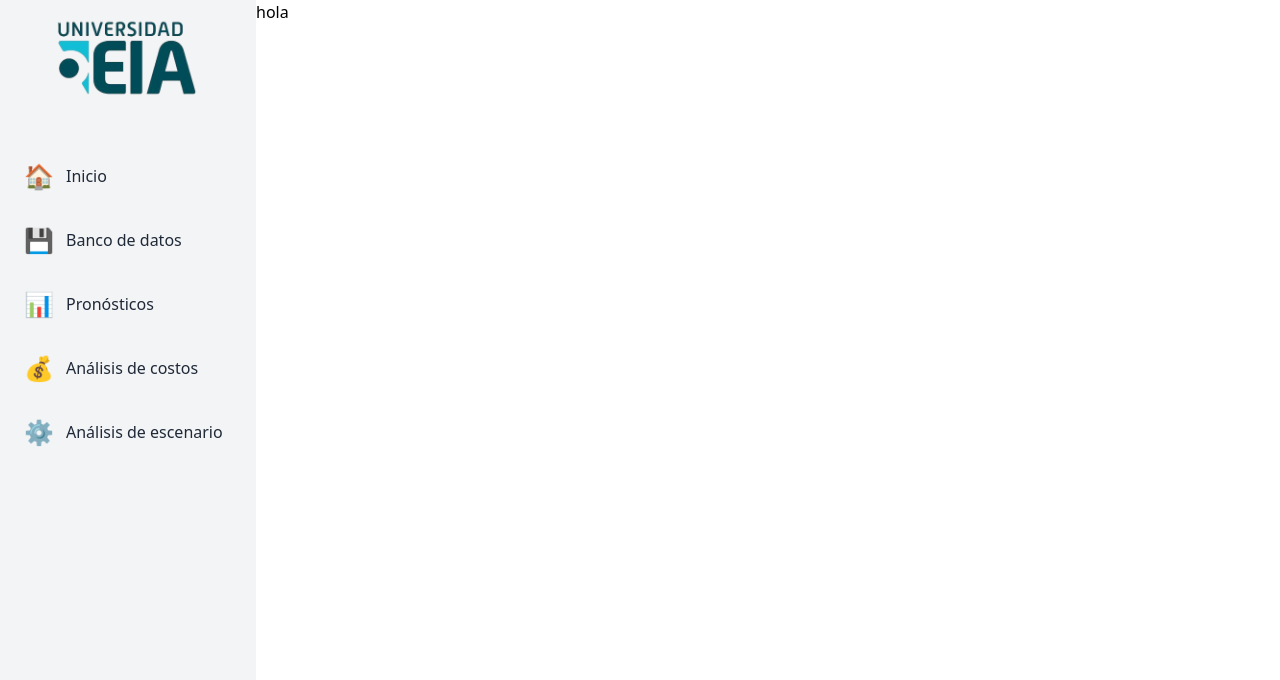
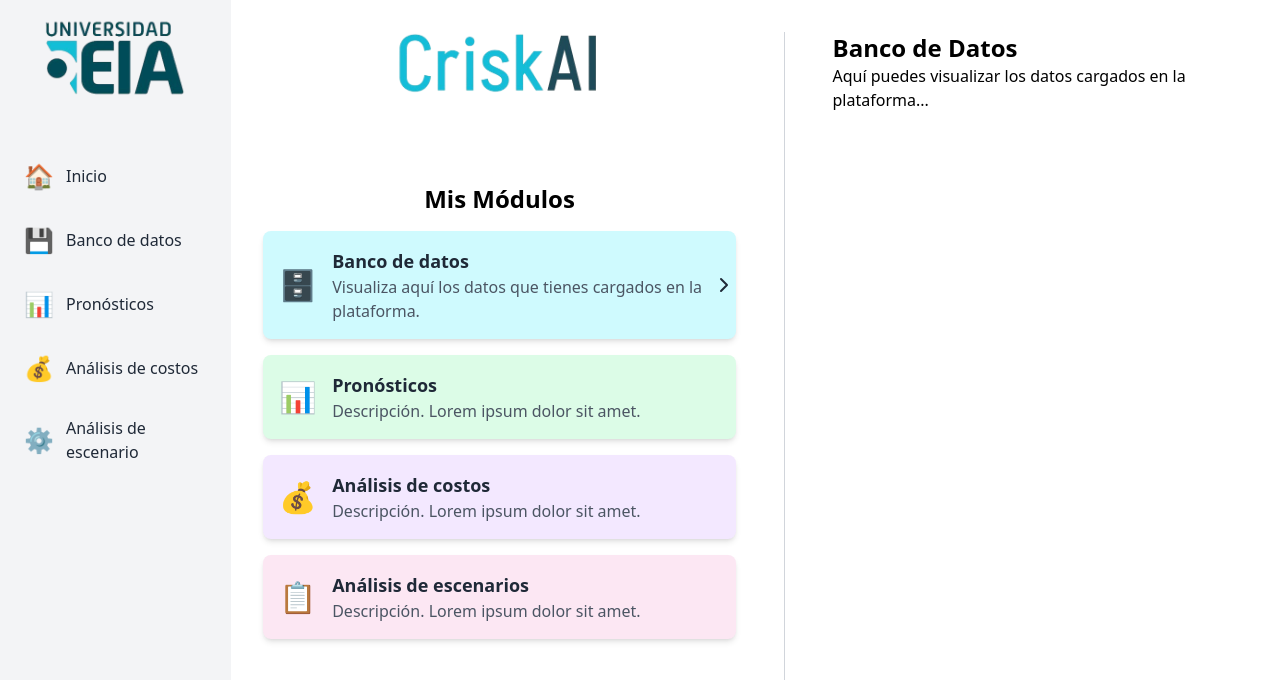
Before and after one commit to Dduquejh/Nutresa-Project, a React (Vite) app: page /datos in a window 1280 px wide. Shown: the top 680 px of the page. Built offline with nearby package versions, Linux system fonts and the light colour scheme.

Commit message:
Se agrego la logica de la pagina de inicio, y su redireccion hacia las demas paginas

```diff
--- a/src/App.tsx
+++ b/src/App.tsx
@@ -2,7 +2,7 @@
 import { Sidebar } from './components/Sidebar';
 import { ErrorComponent } from './components/ErrorComponent';
 import { Inicio } from './components/pages/Inicio';
-import { Datos } from './components/pages/datos';
+import { Datos } from './components/pages/Datos';
 
 function App() {
   return (
--- /dev/null
+++ b/src/components/ModuleLayout.tsx
@@ -0,0 +1,48 @@
+import React from 'react';
+import { modules } from '../components/pages/Inicio';
+import { useNavigate, useLocation } from 'react-router-dom';
+
+export const ModuleLayout: React.FC<{ children: React.ReactNode }> = ({ children }) => {
+    const navigate = useNavigate();
+    const location = useLocation();
+
+    return (
+        <div className="flex h-screen">
+            {/* Sección Izquierda: Módulos */}
+            <div className="w-3/4 p-8 bg-white flex flex-col justify-start">
+                {/* Imagen Logo encima de Mis Módulos */}
+                <img src="src/Images/Logo2.png" className="w-60 mb-4 mx-auto" style={{ marginTop: '-21px' }} />
+                <h2 className="text-2xl font-bold mb-4 text-center my-12">Mis Módulos</h2>
+                <div className="relative">
+                    {modules.map((module, index) => (
+                        <div
+                            key={index}
+                            className={`p-4 mb-4 rounded-lg shadow-md cursor-pointer ${module.bgColor} relative flex items-center`}
+                            onClick={() => navigate(module.url)}
+                        >
+                            <div className="text-3xl mr-4">{module.icon}</div>
+                            <div className="flex-1">
+                                <h2 className="text-lg font-semibold text-gray-800">{module.title}</h2>
+                                <p className="text-gray-600">{module.description}</p>
+                            </div>
+                            {/* Flecha fuera del módulo */}
+                            {location.pathname === module.url && (
+                                <div className="absolute right-0 top-1/2 transform -translate-y-1/2 flex items-center">
+                                    <svg className="w-6 h-6 text-gray-800" viewBox="0 0 24 24" fill="none" stroke="currentColor" strokeWidth="2" strokeLinecap="round" strokeLinejoin="round">
+                                        <path d="M9 18l6-6-6-6" />
+                                    </svg>
+                                </div>
+                            )}
+                        </div>
+                    ))}
+                </div>
+            </div>
+
+            {/* Línea de separación */}
+            <div className="w-px bg-gray-300 mx-4" style={{ height: 'calc(100vh - 64px)', position: 'relative', top: '32px' }}></div>
+
+            {/* Sección Derecha: Contenido dinámico */}
+            <div className="w-2/3 p-8">{children}</div>
+        </div>
+    );
+};
--- a/src/components/pages/Datos.tsx
+++ b/src/components/pages/Datos.tsx
@@ -1,19 +1,12 @@
-import { Inicio } from "./Inicio"
+import React from 'react';
+import { ModuleLayout } from '../ModuleLayout';
 
-const datos = [
-    {
-
-    },
-    {
-
-    },
-    {
-
-    }
-];
-
-export const Datos = () => {
-   return (
-        <h1 className="text-align-center">hola</h1>
-   );
-}
+export const Datos: React.FC = () => {
+    return (
+        <ModuleLayout>
+            <h1 className="text-2xl font-bold">Banco de Datos</h1>
+            <p>Aquí puedes visualizar los datos cargados en la plataforma...</p>
+            {/* Aquí puedes añadir más contenido específico para esta página */}
+        </ModuleLayout>
+    );
+};
--- a/src/components/pages/Inicio.tsx
+++ b/src/components/pages/Inicio.tsx
@@ -1,38 +1,54 @@
-const modules = [
+import { useNavigate } from 'react-router-dom';
+
+interface Module {
+    title: string;
+    description: string;
+    bgColor: string;
+    icon: string;
+    url: string;
+}
+
+export const modules: Module[] = [
     {
         title: 'Banco de datos',
         description: 'Visualiza aquí los datos que tienes cargados en la plataforma.',
         bgColor: 'bg-cyan-100',
         icon: '🗄️',
-        url: '/datos',
+        url: '/datos'
     },
     {
         title: 'Pronósticos',
         description: 'Descripción. Lorem ipsum dolor sit amet.',
         bgColor: 'bg-green-100',
         icon: '📊',
-        url: '/pronosticos',
+        url: '/pronosticos'
     },
     {
         title: 'Análisis de costos',
         description: 'Descripción. Lorem ipsum dolor sit amet.',
         bgColor: 'bg-purple-100',
         icon: '💰',
-        url: '/costos',
+        url: '/costos'
     },
     {
         title: 'Análisis de escenarios',
         description: 'Descripción. Lorem ipsum dolor sit amet.',
         bgColor: 'bg-pink-100',
         icon: '📋',
-        url: '/escenarios',
+        url: '/escenarios'
     },
 ];
 
-export const Inicio = () => {
+export const Inicio: React.FC = () => {
+    const navigate = useNavigate();  // Usa useNavigate para redirigir
+
+    const handleModuleClick = (module: Module) => {
+        navigate(module.url);  // Redirige a la URL del módulo
+    };
+
     return (
         <div className="container mx-auto px-4 py-8">
-            <img src="src\Images\Logo2.png" alt="logo" className="w-40 mx-auto mb-8" draggable="false"  />
+            <img src="src/Images/Logo2.png" alt="logo" className="w-40 mx-auto mb-8" draggable="false" />
             <h4 className="text-2xl font-bold mb-8">Visualización de sus módulos</h4>
             <p className="mb-8">
                 En esta sección podrás visualizar todos los módulos que tiene activos para el análisis del impacto financiero de los riesgos climáticos de
@@ -40,13 +56,17 @@
                 los costos en cada una de las trayectorias climáticas.
             </p>
 
-            <div className="grid grid-cols-1 text-center items-center">
-                <h2 className="text-align-center mb-8 font-bold text-2xl">Mis Modulos</h2>
+            <div className={`grid grid-cols-1 text-center items-center`}>
+                <h2 className="text-align-center mb-8 font-bold text-2xl">Mis Módulos</h2>
             </div>
 
             <div className="w-full max-w-md grid grid-cols-1 gap-4 items-center mx-auto">
                 {modules.map((module, index) => (
-                    <div key={index} className={`p-4 rounded-lg shadow-md flex items-center ${module.bgColor}`}>
+                    <div
+                        key={index}
+                        className={`p-4 rounded-lg shadow-md flex items-center cursor-pointer ${module.bgColor}`}
+                        onClick={() => handleModuleClick(module)}  // Llama a la función de redirección al hacer clic
+                    >
                         <div className="text-3xl mr-4">{module.icon}</div>
                         <div>
                             <h2 className="text-lg font-semibold text-gray-800">{module.title}</h2>
```
